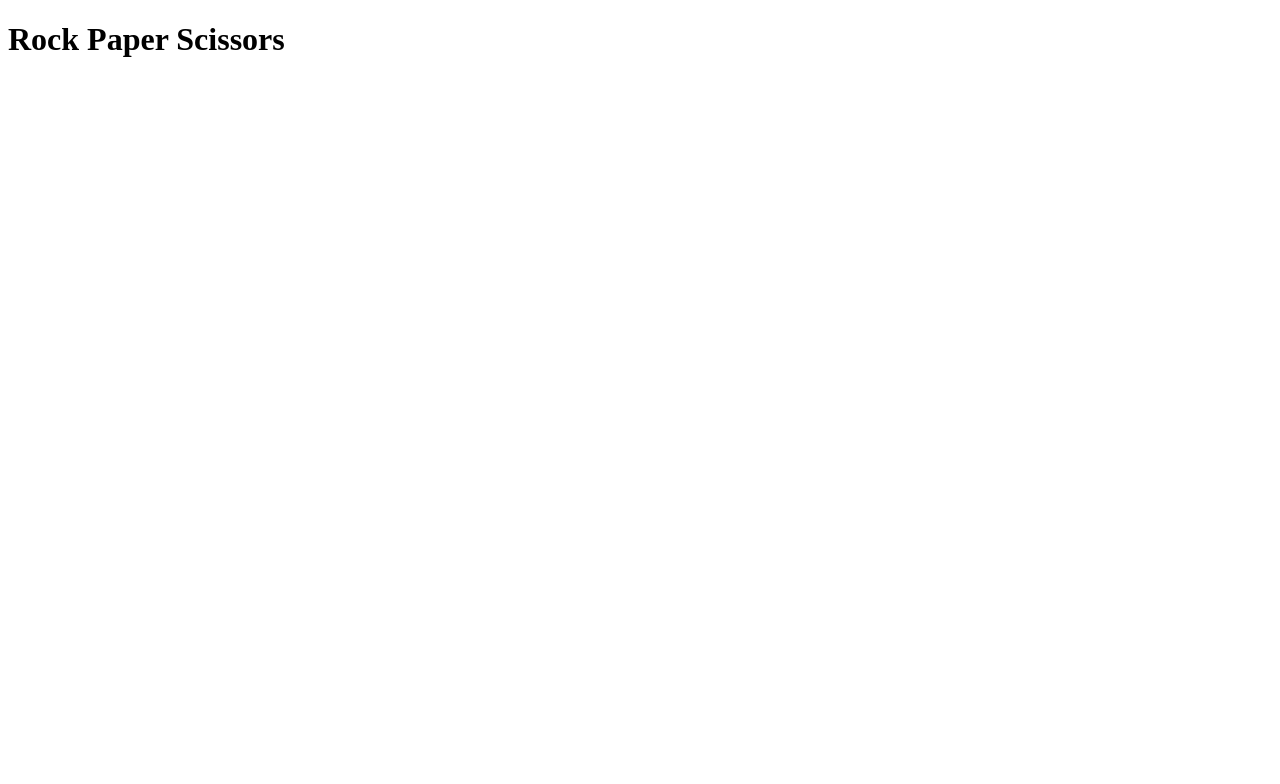
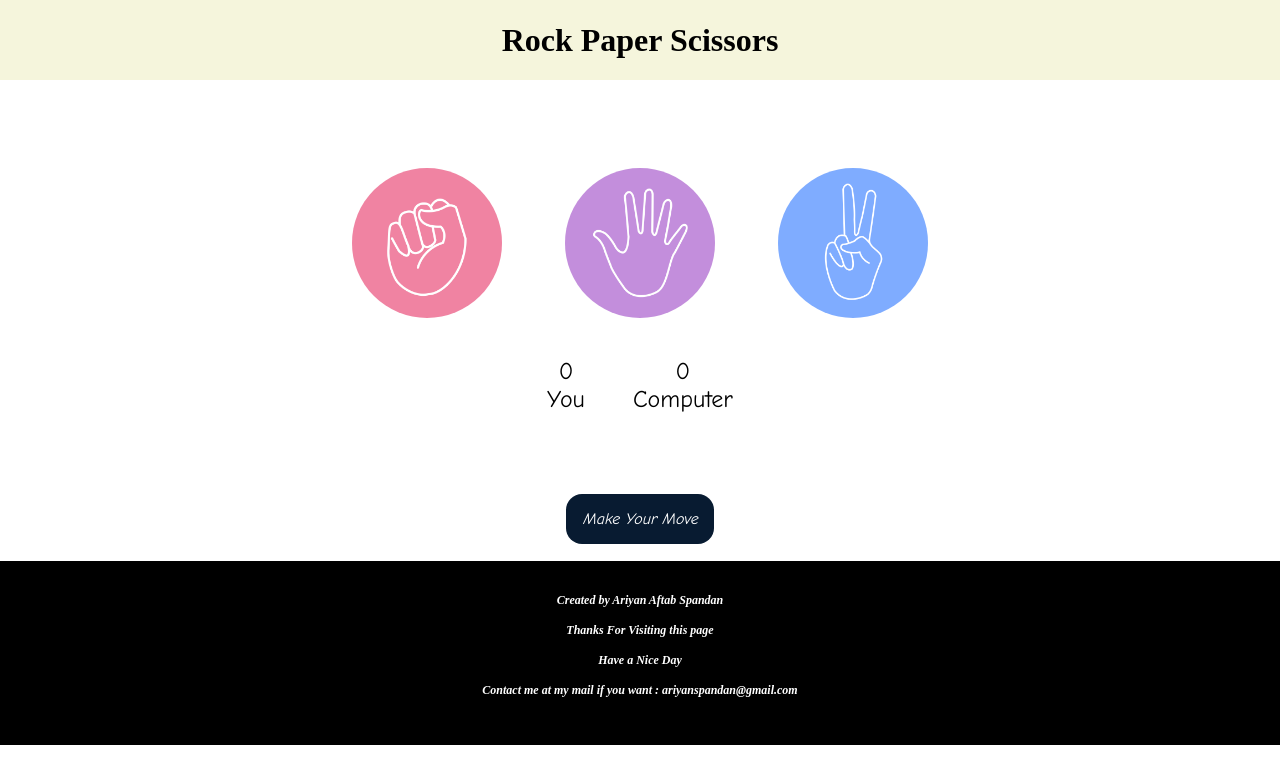
Before and after one commit to redphoenix-05/Rock-Paper-Scissors-Game, a plain HTML site: page index.html in a window 1280 px wide. Drawn offline with Linux system fonts and the light colour scheme.

Commit message:
Add game choices, scoreboard, and styling for Rock Paper Scissors

```diff
--- a/index.html
+++ b/index.html
@@ -4,19 +4,53 @@
     <meta charset="UTF-8">
     <meta name="viewport" content="width=device-width, initial-scale=1.0">
     <title>Rock Paper Scissors</title>
+    <link rel="stylesheet" href="styles.css">
 </head>
 <body>
     <header>
         <div class="heading">
             <h1>Rock Paper Scissors</h1>
         </div>
+    </header>
 
-    </header>
     <main>
+        <div class="choices">
+            <div class="choice">
+                <img src="/Rock-Paper-Scissors-Game/Materials/rock.jpg" id="rock"></img>
+            </div>
+            <div class="choice">
+                <img src="/Rock-Paper-Scissors-Game/Materials/paper.jpg" id="paper"></img>
+            </div>
+            <div class="choice">
+                <img src="/Rock-Paper-Scissors-Game/Materials/scissors.jpg" id="scissors"></img>
+            </div>
+        </div>
 
+        <div class="scoreboard">
+            <div class="score">
+                <p id="user-score">0</p>
+                <p>You</p>
+            </div>
+            <div class="score">
+                <p id="computer-score">0</p>
+                <p>Computer</p>
+            </div>
+        </div>
+        <br>
+        <div class="msg-container">
+            <p id="msg">Make Your Move</p>
+        </div>
+        <br>
     </main>
+
     <footer>
-
+        <div class="end">
+            <p>Created by Ariyan Aftab Spandan</p><br>
+            <p>Thanks For Visiting this page</p><br>
+            <p>Have a Nice Day</p><br>
+            <p>Contact me at my mail if you want : ariyanspandan@gmail.com</p><br>
+        </div>
     </footer>
+    <script src="app.js"></script>
 </body>
 </html>
--- a/styles.css
+++ b/styles.css
@@ -0,0 +1,85 @@
+* {
+    margin: 0;
+    padding: 0;
+    text-align: center;
+}
+
+h1{
+    background-color: beige;
+    color : black;
+    height: 5rem;
+    line-height: 5rem;
+    font-family: 'Times New Roman', Times, serif
+}
+
+.choice {
+    height : 165px;
+    width : 165px;
+    border-radius: 50%;
+    display: flex;
+    justify-content: center;
+    align-items: center;
+}
+
+img {
+    height : 150px;
+    width : 150px;
+    object-fit: cover;
+    border-radius: 50%;
+}
+
+.choice:hover {
+    opacity : 0.9;
+    cursor: pointer;
+    transform: scale(1.1);
+    transition: 0.3s;
+    background-color: #081b31;
+}
+
+.choices {
+    display: flex;
+    justify-content: center;
+    align-items: center;
+    gap: 3rem;
+    margin-top: 5rem;
+}
+
+.scoreboard {
+    display: flex;
+    justify-content: center;
+    align-items: center;
+    gap: 3rem;
+    margin-top: 2rem;
+    font-family : Comic Sans MS;
+    font-size: 1.5rem;
+}
+
+.msg-container {
+    margin-top: 4rem;
+}
+
+#msg {
+    background-color: #081b31;
+    color : white;
+    margin-top : 3rem;
+    line-height: 3rem;
+    font-size: 1rem;
+    font-family: Comic Sans MS;
+    font-style: italic;
+    display: inline;
+    padding: 1rem;
+    border-radius: 1rem;
+}
+
+.end{
+    background-color: black;
+    color : white;
+    font-size: 0.75rem;
+    font-family: 'Times New Roman', Times, serif;
+    font-style: italic;
+    font-weight: bold;
+    gap: 1.5vmin;
+    justify-content: center;
+    align-items: center;
+    padding: 2rem;
+}
```
